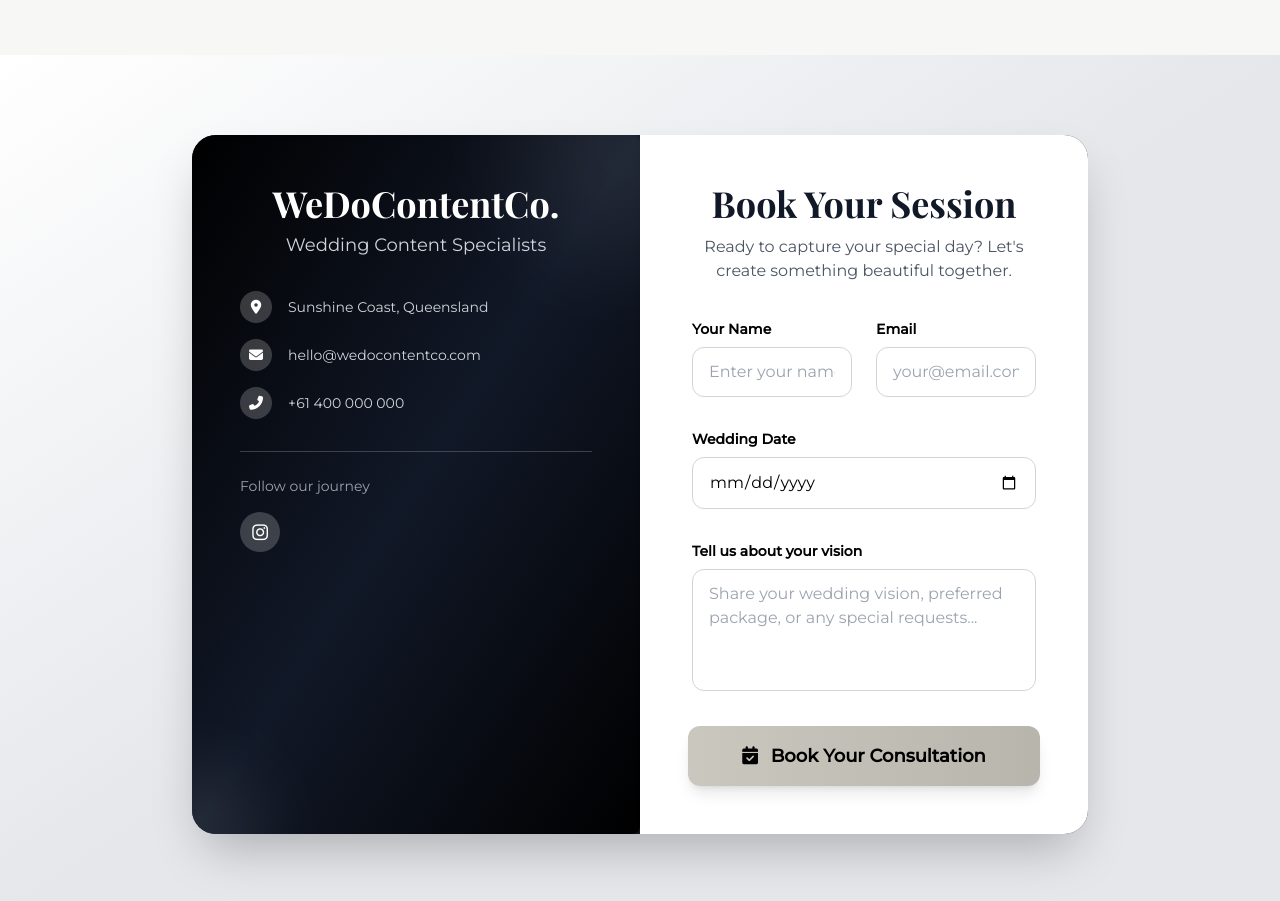
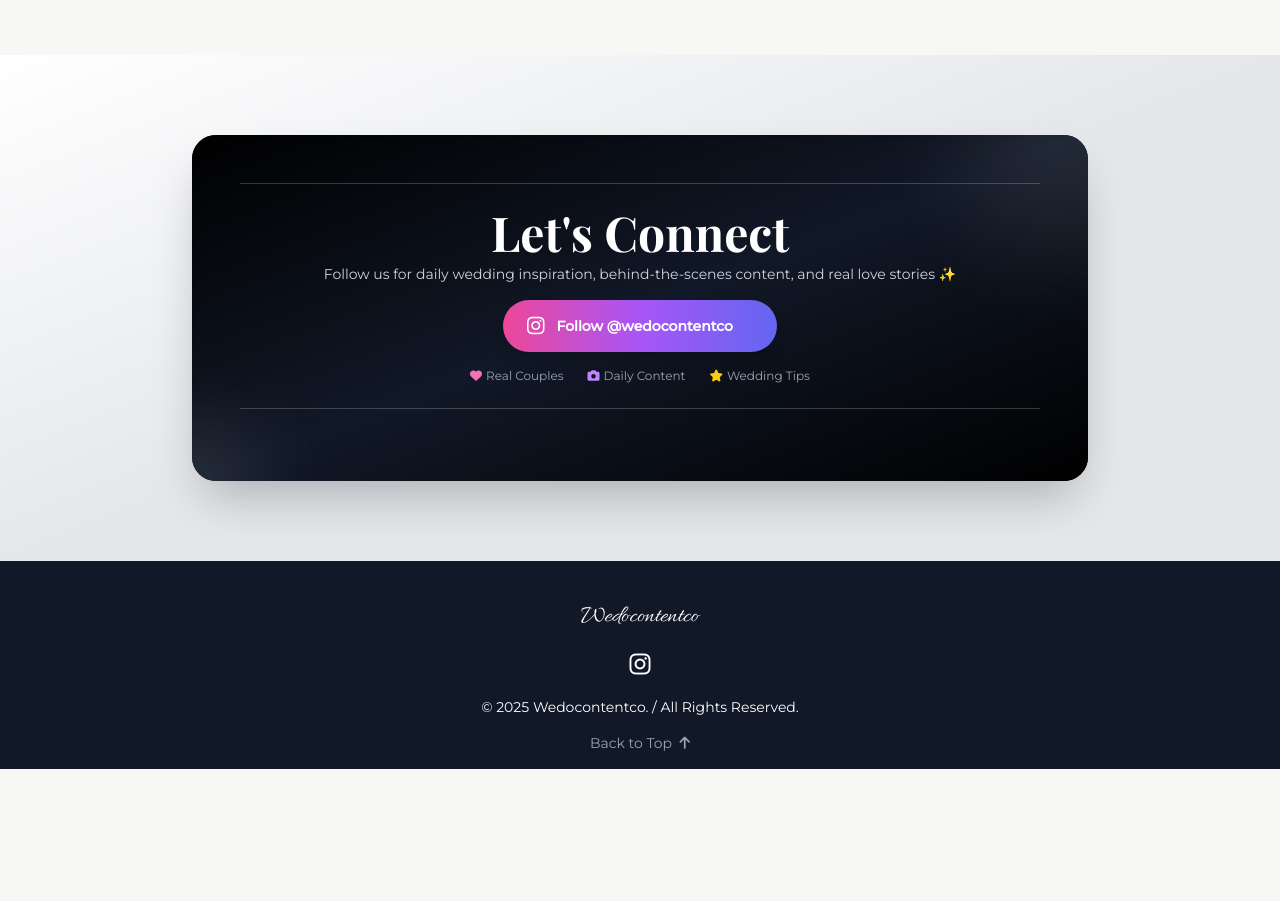
Before and after one commit to thefreewebsitewizards/Wedocontentco, a plain HTML site: page index.html in a window 1280 px wide. Shown: the part 6520-7421 px from the top of the page. After the commit the page ends 7289 px from the top, so only its background shows below. Drawn offline with nearby package versions, Linux system fonts and the light colour scheme.

Commit message:
Make an updates

```diff
--- a/index.html
+++ b/index.html
@@ -834,90 +834,54 @@
                             <!-- Business Card Style Booking Section -->
                             <div class="max-w-4xl mx-auto">
                                 <div class="bg-gradient-to-br from-gray-900 via-gray-800 to-black rounded-3xl shadow-2xl overflow-hidden">
-                                    <div class="lg:grid lg:grid-cols-2">
+                                    <div class="">
                                         <!-- Left Side - Business Card Info -->
                     <div class="bg-gradient-to-br from-black via-gray-900 to-black p-8 lg:p-12 text-white relative overflow-hidden rounded-lg shadow-inner">
                         <!-- Decorative Glow Circles -->
                         <div class="absolute top-0 right-0 w-48 h-48 bg-white opacity-10 rounded-full blur-3xl -translate-y-20 translate-x-20"></div>
                         <div class="absolute bottom-0 left-0 w-32 h-32 bg-white opacity-10 rounded-full blur-2xl translate-y-16 -translate-x-16"></div>
 
-                        <div class="relative z-10">
-                                    <div class="mb-8 text-center">
-                                            <h2 class="text-3xl lg:text-4xl font-bold font-delicious mb-2 text-white text-center">WeDoContentCo.</h2>
-                                            <p class="text-lg text-gray-300">Wedding Content Specialists</p>
-                                        </div>
 
-                                        <div class="space-y-4 mb-8">
-                                        <div class="space-y-4 mb-8">
-                        <div class="flex items-center group cursor-pointer transition-all duration-300 hover:scale-[1.02]">
-                            <div class="w-8 h-8 bg-white bg-opacity-20 rounded-full flex items-center justify-center mr-4 transition-all duration-300 group-hover:bg-opacity-40">
-                                <i class="fas fa-map-marker-alt text-sm"></i>
+
+                    <div class="border-t border-white border-opacity-20 pt-6">
+                        <!-- Enhanced Social Media Section -->
+                        <div class="text-center mb-6">
+                            <h3 class="text-5xl font-semibold text-white mb-2 font-delicious">Let's Connect</h3>
+                            <p class="text-sm text-gray-300 mb-4">Follow us for daily wedding inspiration, behind-the-scenes content, and real love stories ✨</p>
+
+                            <!-- Instagram CTA Button -->
+                            <a href="https://www.instagram.com/wedocontentco" target="_blank" rel="noopener noreferrer"
+                               class="group inline-flex items-center justify-center bg-gradient-to-r from-pink-500 via-purple-500 to-indigo-500 hover:from-pink-600 hover:via-purple-600 hover:to-indigo-600 text-white font-semibold py-3 px-6 rounded-full transform hover:scale-105 transition-all duration-300 shadow-lg hover:shadow-xl">
+                                <i class="fab fa-instagram text-xl mr-3 group-hover:animate-pulse"></i>
+                                <span class="text-sm">Follow @wedocontentco</span>
+                                <div class="ml-2 opacity-0 group-hover:opacity-100 transition-opacity duration-300">
+                                    <i class="fas fa-external-link-alt text-xs"></i>
+                                </div>
+                            </a>
+
+                            <!-- Engagement Stats -->
+                            <div class="mt-4 flex justify-center space-x-6 text-xs text-gray-400">
+                                <div class="flex items-center">
+                                    <i class="fas fa-heart text-pink-400 mr-1"></i>
+                                    <span>Real Couples</span>
+                                </div>
+                                <div class="flex items-center">
+                                    <i class="fas fa-camera text-purple-400 mr-1"></i>
+                                    <span>Daily Content</span>
+                                </div>
+                                <div class="flex items-center">
+                                    <i class="fas fa-star text-yellow-400 mr-1"></i>
+                                    <span>Wedding Tips</span>
+                                </div>
                             </div>
-                            <span class="text-sm text-gray-300 transition-all duration-300 group-hover:text-white">Sunshine Coast, Queensland</span>
-                        </div>
-
-                        <div class="flex items-center group cursor-pointer transition-all duration-300 hover:scale-[1.02]">
-                            <div class="w-8 h-8 bg-white bg-opacity-20 rounded-full flex items-center justify-center mr-4 transition-all duration-300 group-hover:bg-opacity-40">
-                                <i class="fas fa-envelope text-sm"></i>
-                            </div>
-                            <span class="text-sm text-gray-300 transition-all duration-300 group-hover:text-white">hello@wedocontentco.com</span>
-                        </div>
-
-                        <div class="flex items-center group cursor-pointer transition-all duration-300 hover:scale-[1.02]">
-                            <div class="w-8 h-8 bg-white bg-opacity-20 rounded-full flex items-center justify-center mr-4 transition-all duration-300 group-hover:bg-opacity-40">
-                                <i class="fas fa-phone-alt text-sm"></i>
-                            </div>
-                            <span class="text-sm text-gray-300 transition-all duration-300 group-hover:text-white">+61 400 000 000</span>
                         </div>
                     </div>
+                    <div class="border-t border-white border-opacity-20 pt-6"></div>
                     </div>
 
-                    <div class="border-t border-white border-opacity-20 pt-6">
-                        <p class="text-sm text-gray-400 mb-4">Follow our journey</p>
-                        <div class="flex space-x-4">
-                            <a href="https://www.instagram.com/wedocontentco" class="w-10 h-10 bg-white bg-opacity-20 rounded-full flex items-center justify-center hover:bg-opacity-40 hover:scale-110 transition-all duration-300">
-                                <i class="fab fa-instagram text-lg"></i>
-                            </a>
-                        </div>
-                    </div>
                 </div>
             </div>
 
-
-                    <!-- Right Side - Booking Form -->
-                    <div class="p-8 lg:p-12 bg-white">
-                        <div class="mb-8">
-                            <h3 class="text-4xl text-center font-bold text-gray-900 font-delicious mb-3">Book Your Session</h3>
-                            <p class="text-center text-gray-600">Ready to capture your special day? Let's create something beautiful together.</p>
-                        </div>
-
-                        <form class="space-y-6 text-black">
-                            <div class="grid grid-cols-1 sm:grid-cols-2 gap-4">
-                                <div class="transition-all duration-300 hover:scale-[1.02] hover:bg-gray-50 p-1 rounded-xl">
-                                    <label for="name" class="block text-sm font-semibold text-black mb-2">Your Name</label>
-                                    <input type="text" id="name" class="w-full px-4 py-3 border border-gray-300 rounded-xl focus:outline-none focus:ring-2 focus:ring-[#cac7be] focus:border-transparent transition-all duration-300 text-black placeholder-gray-400" placeholder="Enter your name">
-                                </div>
-                                <div class="transition-all duration-300 hover:scale-[1.02] hover:bg-gray-50 p-1 rounded-xl">
-                                    <label for="email" class="block text-sm font-semibold text-black mb-2">Email</label>
-                                    <input type="email" id="email" class="w-full px-4 py-3 border border-gray-300 rounded-xl focus:outline-none focus:ring-2 focus:ring-[#cac7be] focus:border-transparent transition-all duration-300 text-black placeholder-gray-400" placeholder="your@email.com">
-                                </div>
-                            </div>
-
-                            <div class="transition-all duration-300 hover:scale-[1.02] hover:bg-gray-50 p-1 rounded-xl">
-                                <label for="wedding-date" class="block text-sm font-semibold text-black mb-2">Wedding Date</label>
-                                <input type="date" id="wedding-date" class="w-full px-4 py-3 border border-gray-300 rounded-xl focus:outline-none focus:ring-2 focus:ring-[#cac7be] focus:border-transparent transition-all duration-300 text-black">
-                            </div>
-
-                            <div class="transition-all duration-300 hover:scale-[1.02] hover:bg-gray-50 p-1 rounded-xl">
-                                <label for="message" class="block text-sm font-semibold text-black mb-2">Tell us about your vision</label>
-                                <textarea id="message" rows="4" class="w-full px-4 py-3 border border-gray-300 rounded-xl focus:outline-none focus:ring-2 focus:ring-[#cac7be] focus:border-transparent transition-all duration-300 text-black placeholder-gray-400 resize-none" placeholder="Share your wedding vision, preferred package, or any special requests..."></textarea>
-                            </div>
-
-                            <button type="submit" class="w-full bg-gradient-to-r from-[#cac7be] to-[#b8b5ac] text-black py-4 px-6 rounded-xl font-semibold text-lg hover:from-[#b8b5ac] hover:to-[#a6a39a] focus:outline-none focus:ring-2 focus:ring-offset-2 focus:ring-[#cac7be] transition-all duration-300 transform hover:scale-105 shadow-lg">
-                                <i class="fas fa-calendar-check mr-2"></i>
-                                Book Your Consultation
-                            </button>
-                        </form>
                     </div>
                 </div>
             </div>
```
